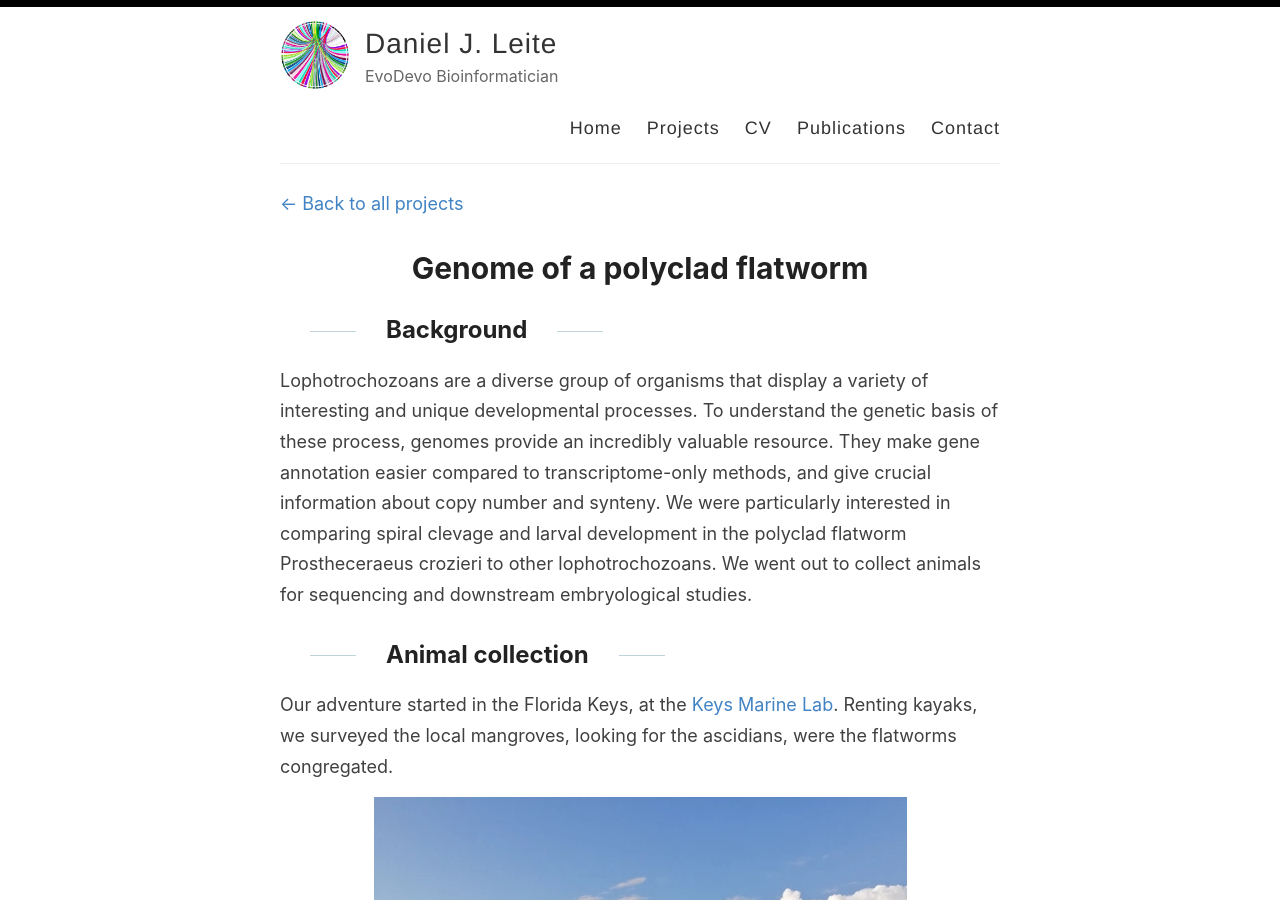
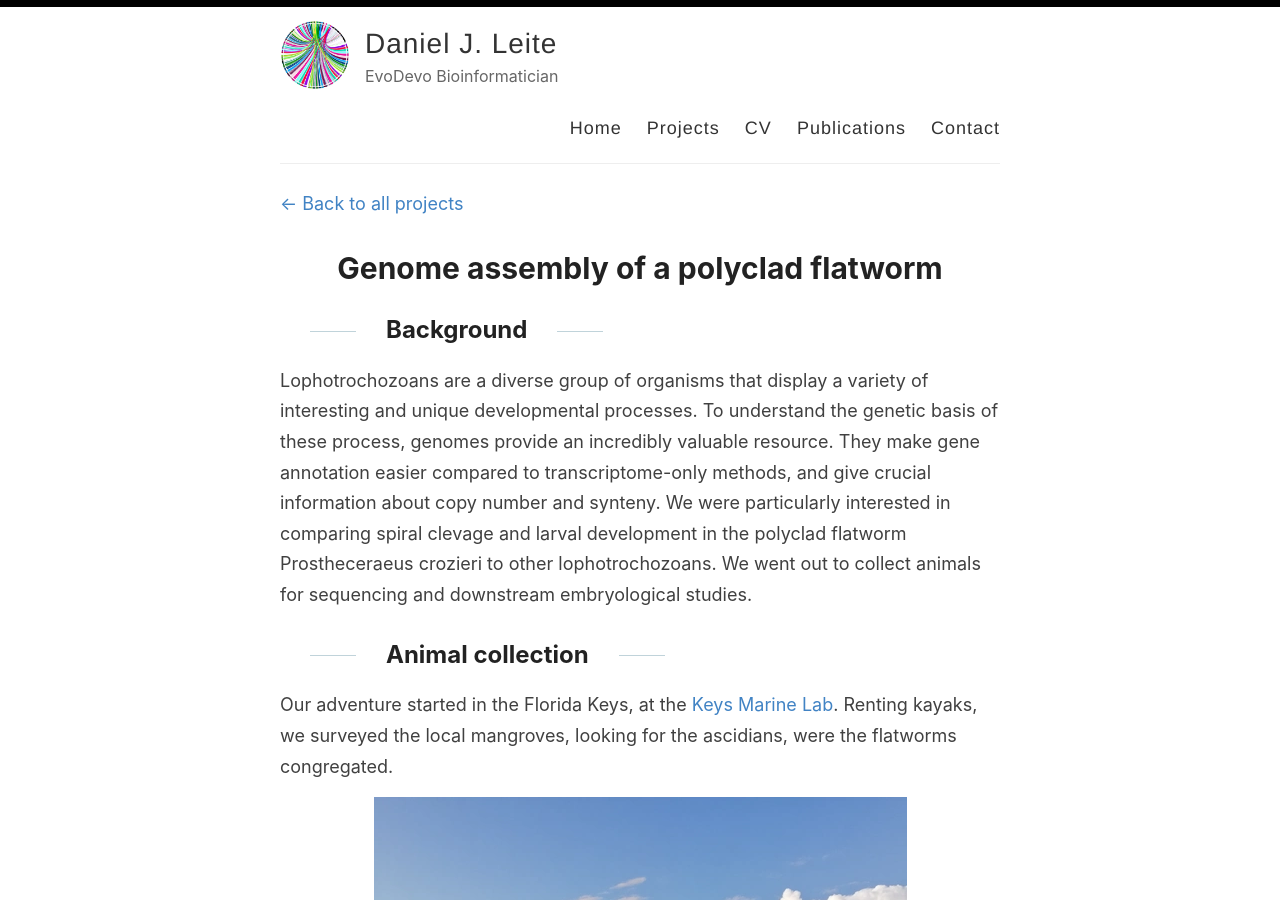
Before and after one commit to djleite/djleite.github.io, a Jekyll site: the page built from _posts/2025-05-04-flatworm-genome.md, in a window 1280 px wide and 900 px high. Built offline with Jekyll 4.4.1, drawn with Linux system fonts in a browser that asks for light colours; our own code applies the rules of GitHub Pages for plain Markdown files; some of the changed text lies outside the part shown.

Commit message:
post flatworm genome

```diff
--- a/_posts/2025-05-04-flatworm-genome.md
+++ b/_posts/2025-05-04-flatworm-genome.md
@@ -1,5 +1,5 @@
 ---
-title: Genome of a polyclad flatworm
+title: Genome assembly of a polyclad flatworm
 date: 2025-05-04
 tags: [featured]
 image: /images/flatworm.webp
```
Also changed, not shown: other parts of _posts/2025-05-04-flatworm-genome.md (+1 -1 lines).
